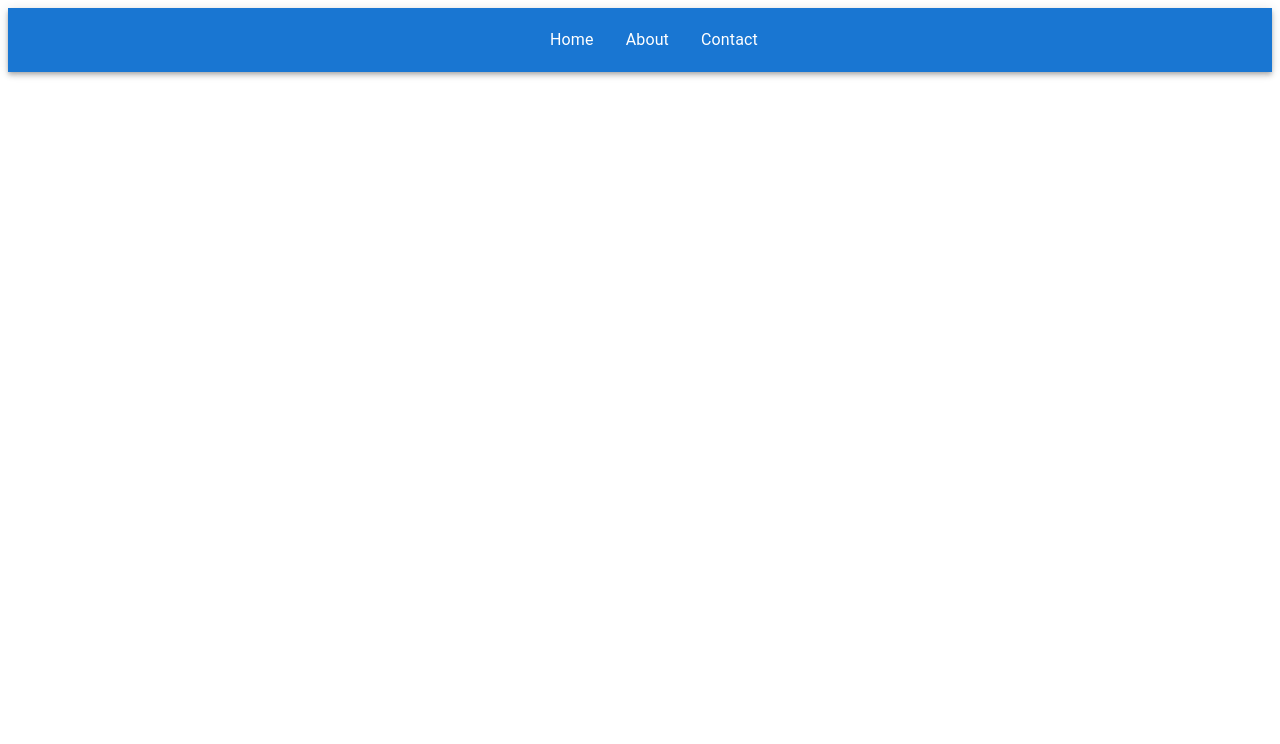
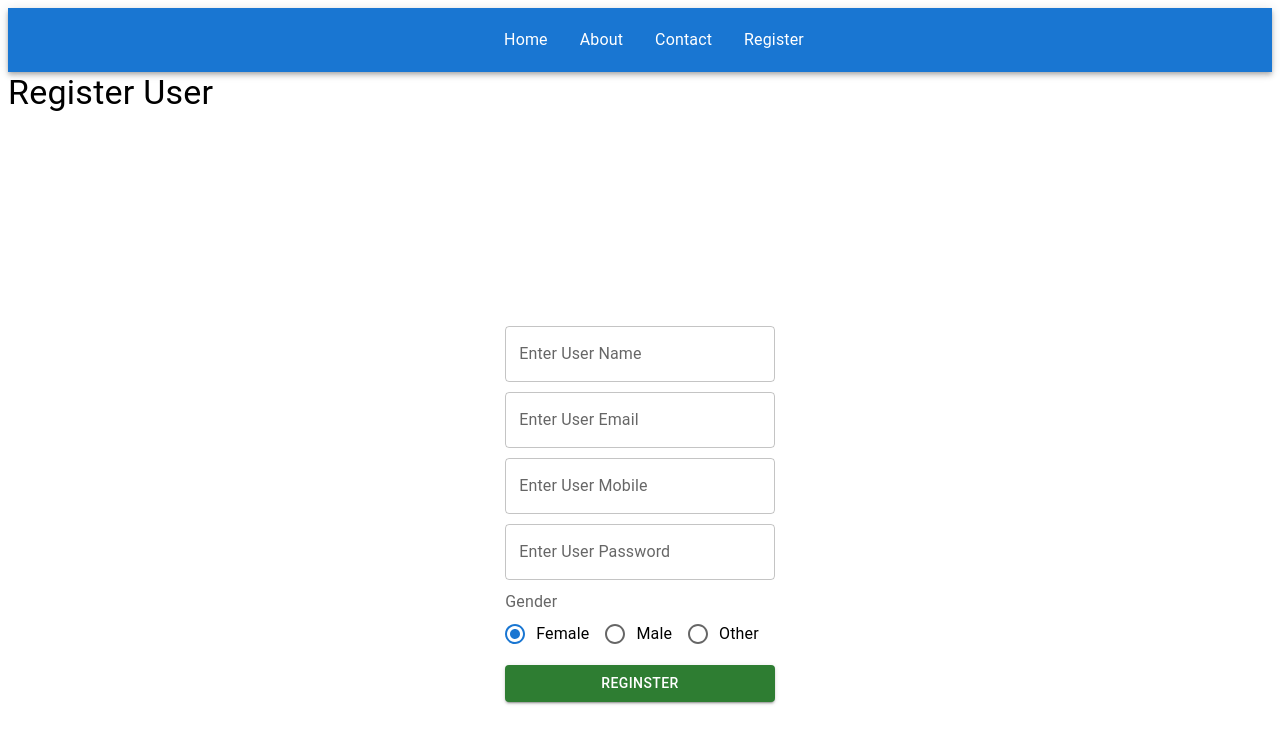
Before and after one commit to ashishBendale777/demoapp, a React (Vite) app: page /register in a window 1280 px wide. Before the commit this address had no page. Shown: the top 744 px of the page. Built offline with nearby package versions, Linux system fonts and the light colour scheme.

Commit message:
fone form

```diff
--- a/src/componants/MyAppBar.jsx
+++ b/src/componants/MyAppBar.jsx
@@ -40,6 +40,11 @@ const MyAppBar = () => {
                             <ListItem onClick={() => navigate("/contact")}>
                                 <ListItemText>Contact</ListItemText>
                             </ListItem>
+
+
+                            <ListItem onClick={() => navigate("/register")}>
+                                <ListItemText>Register</ListItemText>
+                            </ListItem>
                         </List>
                     </Box>
 
--- a/src/componants/MyRoutes.jsx
+++ b/src/componants/MyRoutes.jsx
@@ -4,6 +4,7 @@ import Home from './Home'
 import About from './About'
 import Contact from './Contact'
 import MyAppBar from './MyAppBar'
+import Register from './Register'
 
 const MyRoutes = () => {
     return (
@@ -13,6 +14,7 @@ const MyRoutes = () => {
                 <Route path='/' element={<Home/>}/>
                 <Route path='/about' element={<About/>}/>
                 <Route path='/contact' element={<Contact/>}/>
+                <Route path='/register' element={<Register/>}/>
             </Routes>
         </>
     )
--- /dev/null
+++ b/src/componants/Register.jsx
@@ -0,0 +1,65 @@
+import {
+    Box, Button, FormControl,
+    FormControlLabel, Radio,
+    FormLabel, TextField,
+    RadioGroup,
+    Typography
+} from '@mui/material'
+import { red } from '@mui/material/colors'
+import React from 'react'
+
+const Register = () => {
+
+    let submitFormData = (event) => {
+        event.preventDefault()
+        let formEntries = new FormData(event.target)
+        let formDataObject = Object.fromEntries(formEntries.entries())
+        console.log("DATA", formDataObject);
+    }
+
+    return (
+        <>
+            <Typography variant='h4'>Register User</Typography>
+
+            <Box sx={{
+                display: 'flex',
+                alignItems: "center",
+                justifyContent: "center",
+                height: "100vh",
+                width: "100%"
+            }}>
+                <Box component="form"
+                    onSubmit={(e) => submitFormData(e)}
+                    sx={{
+                        display: "flex",
+                        flexDirection: "column",
+                        gap: "10px"
+                    }}>
+                    <TextField type='text' label="Enter User Name" variant='outlined' name='userName'></TextField>
+                    <TextField type='email' label="Enter User Email" variant='outlined' name='userEmail'></TextField>
+                    <TextField type='tel' label="Enter User Mobile" variant='outlined' name='userMobile'></TextField>
+                    <TextField type='password' label="Enter User Password" variant='outlined' name='userPassword'></TextField>
+
+                    <FormControl>
+                        <FormLabel id="gender">Gender</FormLabel>
+                        <RadioGroup
+                            row
+                            defaultValue="female"
+                            name="gender"
+                        >
+                            <FormControlLabel value="female" control={<Radio />} label="Female" />
+                            <FormControlLabel value="male" control={<Radio />} label="Male" />
+                            <FormControlLabel value="other" control={<Radio />} label="Other" />
+                        </RadioGroup>
+                    </FormControl>
+
+                    <Button type='submit' variant='contained' color='success'>
+                        Reginster
+                    </Button>
+                </Box>
+            </Box>
+        </>
+    )
+}
+
+export default Register
```
